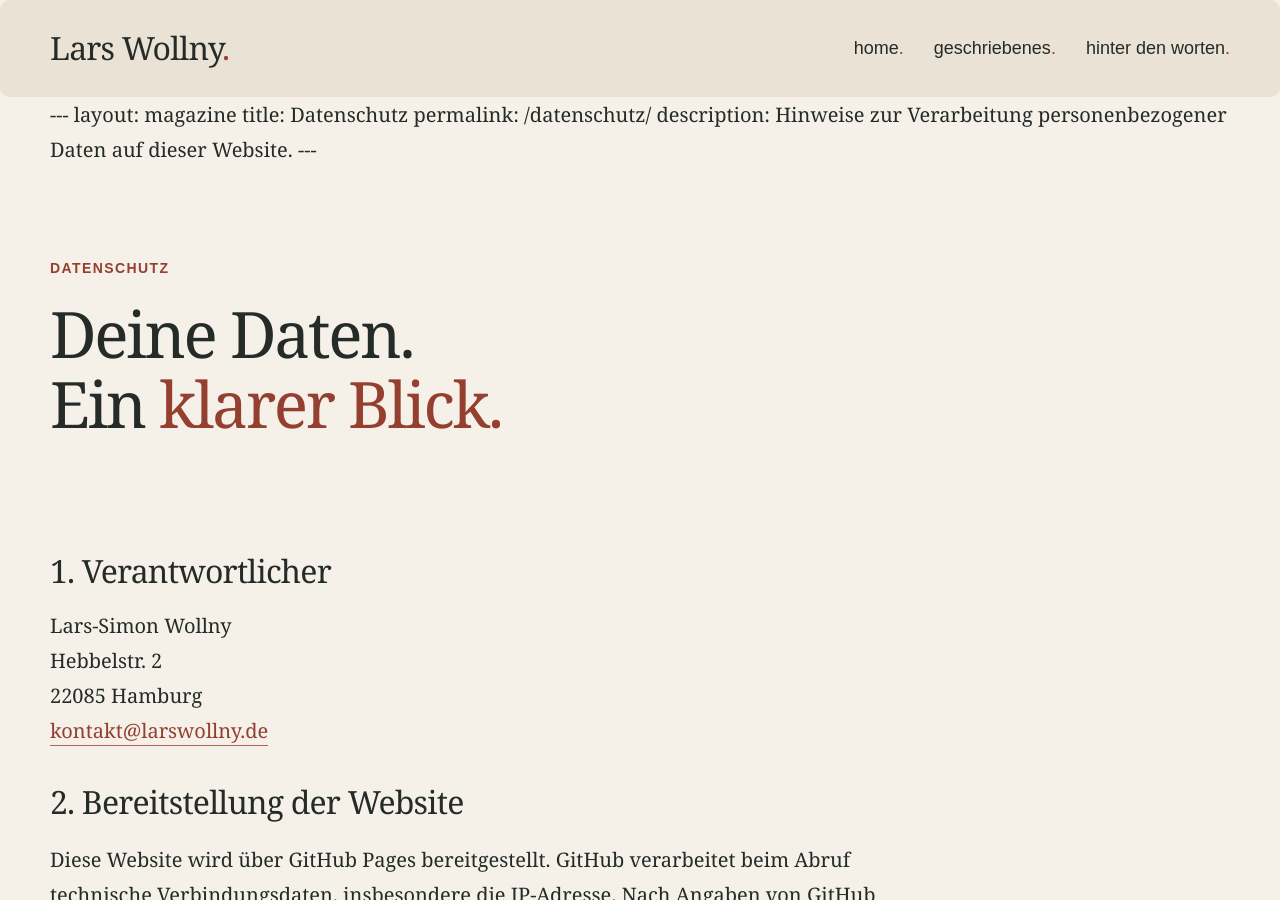
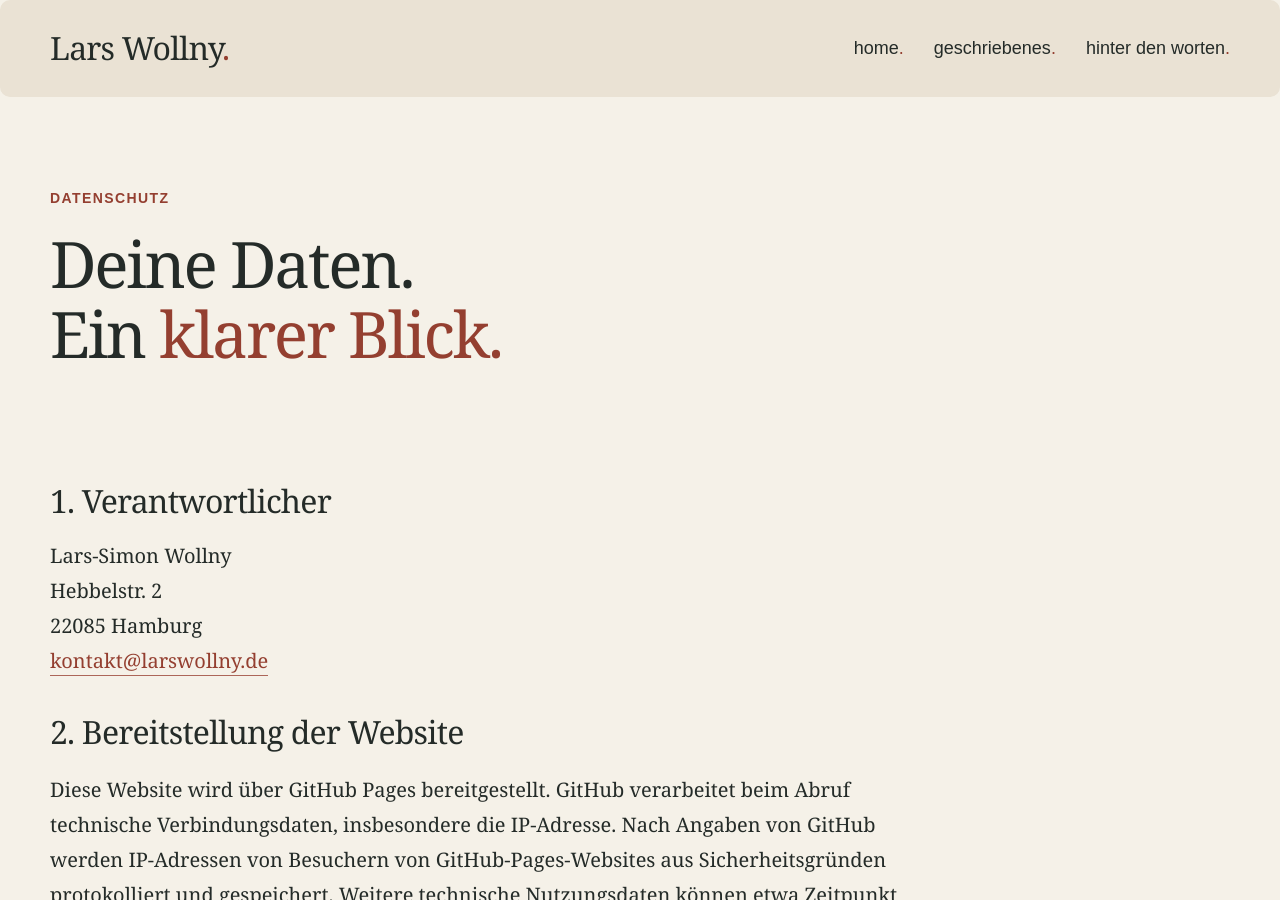
Before and after one commit to LarsLWO/website, a Jekyll site: the page built from datenschutz.html, in a window 1280 px wide and 900 px high. Built offline with Jekyll 4.4.1, drawn with Linux system fonts in a browser that asks for light colours.

Commit message:
bugfixes

```diff
--- a/datenschutz.html
+++ b/datenschutz.html
@@ -4,15 +4,6 @@ title: Datenschutz
 permalink: /datenschutz/
 description: Hinweise zur Verarbeitung personenbezogener Daten auf dieser Website.
 ---
-
-
----
-layout: magazine
-title: Datenschutz
-permalink: /datenschutz/
-description: Hinweise zur Verarbeitung personenbezogener Daten auf dieser Website.
----
-
 <article>
   <header class="hero">
     <p class="eyebrow">Datenschutz</p>
--- a/impressum.html
+++ b/impressum.html
@@ -4,5 +4,4 @@ title: Impressum
 permalink: /impressum/
 description: Anbieter- und Kontaktangaben für die Website von Lars Wollny.
 ---
-
 <article><header class="hero"><p class="eyebrow">Impressum</p><h1>Worte haben einen<br><em>Absender.</em></h1></header><div class="legal-body">{% unless site.data.legal.address and site.data.legal.email %}<p class="legal-note">Entwurf: Die Anbieter- und Kontaktangaben werden noch vervollständigt.</p>{% endunless %}<h2>Anbieter und Kontakt</h2><address>{{ site.data.legal.name | escape }}<br>{% if site.data.legal.address %}{{ site.data.legal.address | escape | newline_to_br }}{% else %}<strong>Anschrift noch zu ergänzen</strong>{% endif %}<br>{% if site.data.legal.email %}{% include contact-email.html %}{% else %}<strong>Kontakt-E-Mail noch zu ergänzen</strong>{% endif %}</address><h2>Datenschutz</h2><p>Informationen zur Verarbeitung personenbezogener Daten auf dieser Website findest du in der <a href="{{ '/datenschutz/' | relative_url }}" data-umami-event="legal-link-click" data-umami-event-target="Datenschutzerklärung">Datenschutzerklärung</a>.</p></div></article>
--- a/index.html
+++ b/index.html
@@ -8,7 +8,6 @@ nav: home
 social_description: "Geschriebenes. Irgendwo müssen die Worte ja hin."
 description: "Was uns verbindet. Was uns zum Lachen bringt. Und was wir lieber nicht wahrhaben wollen. Texte über Menschen und ihre ganz eigenen Abgründe."
 ---
-
 <section class="hero"><p class="eyebrow">Irgendwo müssen die Worte ja hin.</p><h1>Der Alltag hat<br>seine <em>Abgründe.</em></h1><p class="intro">{{ page.description | escape }}</p></section>
 <section class="story-carousel" aria-label="Texte">
   <div class="story-carousel-stage">
--- a/stories.html
+++ b/stories.html
@@ -6,7 +6,6 @@ analytics: false
 permalink: /stories/
 description: "Von unerwarteten Begegnungen, eigensinnigen Menschen und kleinen Brüchen im Alltag. Hier findest du meine Texte – mal leise, mal komisch, mal mit einem Blick in den Abgrund."
 ---
-
 <div class="stories-intro">
   <div class="wrap">
     <section class="hero"><p class="eyebrow">Geschriebenes</p><h1>Kleine Geschichten.<br><em>Andere Welten.</em></h1><p class="intro">{{ page.description | escape }}</p></section>
```
